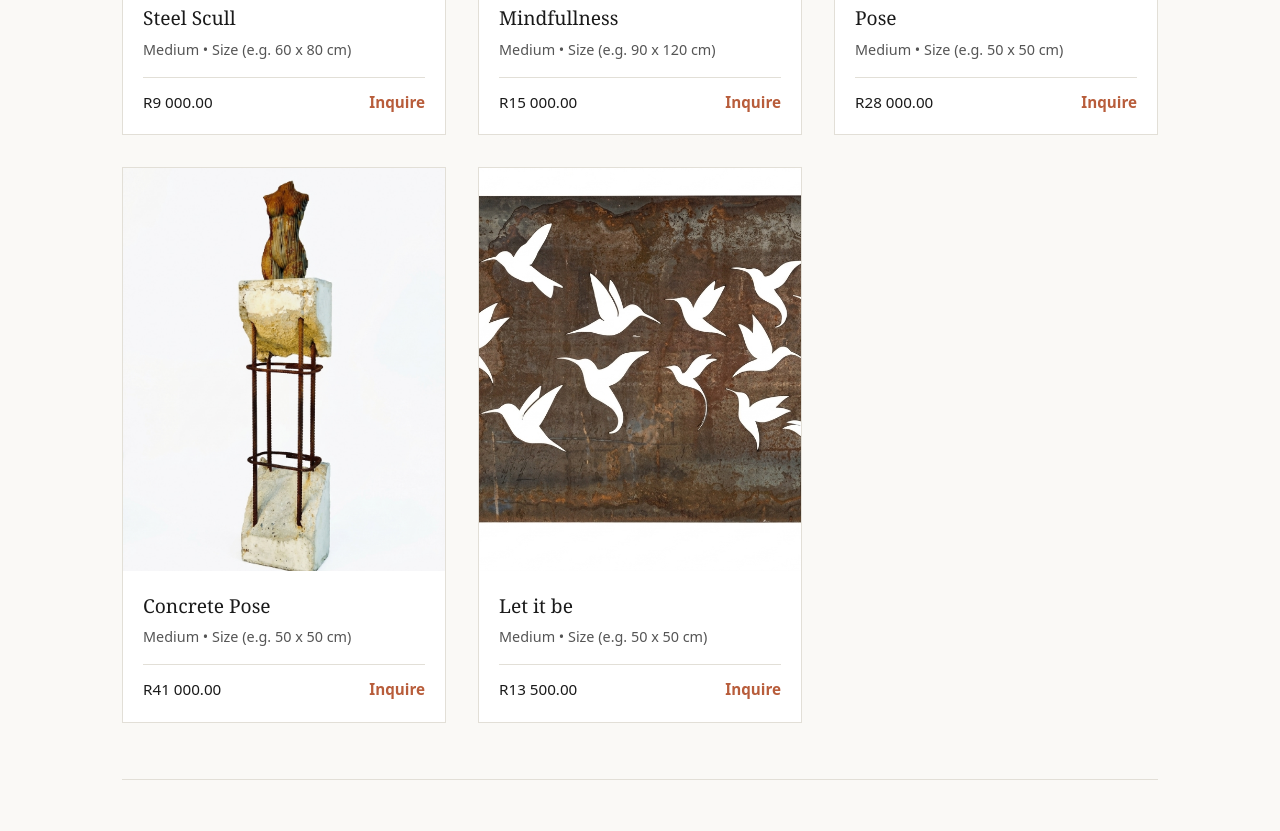
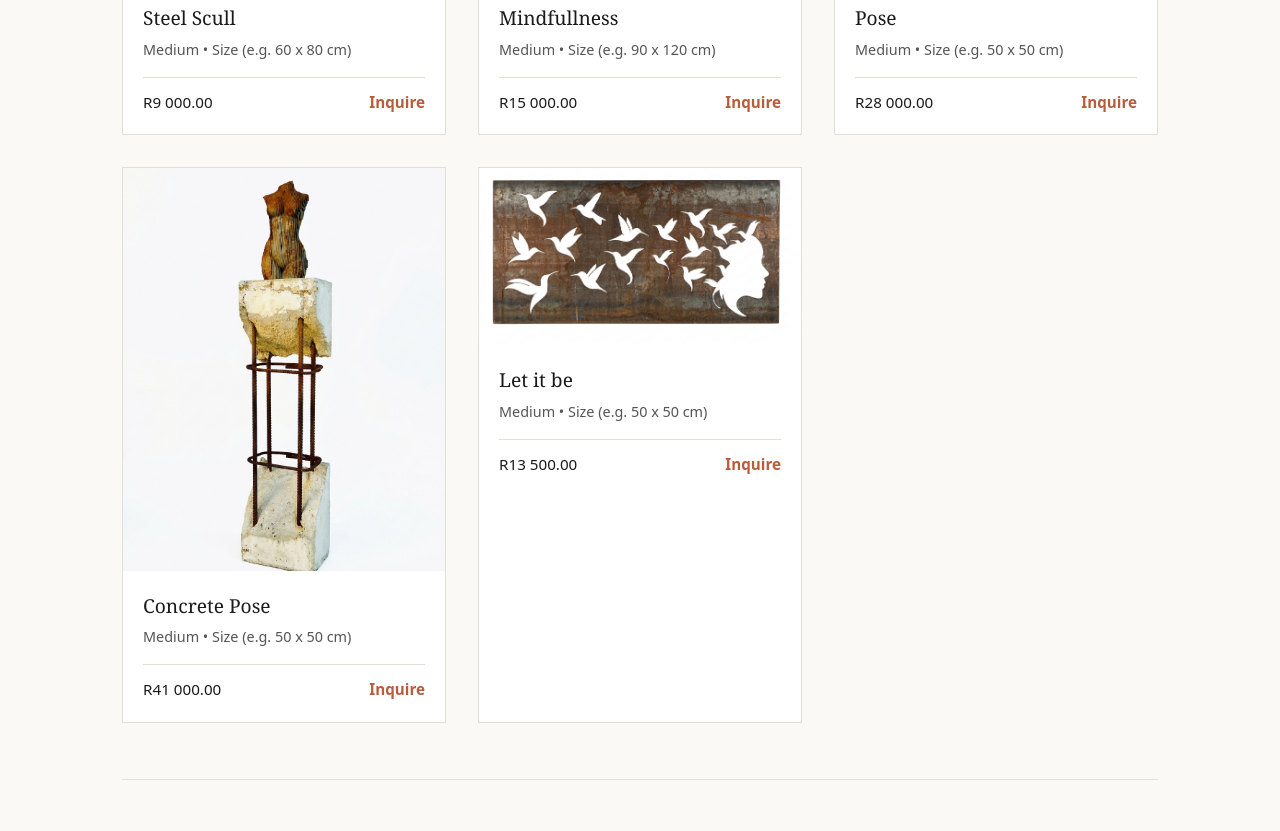
Before and after one commit to qwssolutions/BK-ARTS, a plain HTML site: page index.html in a window 1280 px wide. Shown: the part 1029-1860 px from the top of the page. Drawn offline with Linux system fonts and the light colour scheme.

Commit message:
Update index.html

```diff
--- a/index.html
+++ b/index.html
@@ -156,6 +156,12 @@
       background-color: #eae6df;
     }
 
+   /* Makes the 5th artwork card taller vertically to fit the full image */
+    .card.tall-card img {
+      aspect-ratio: auto;
+      height: auto;
+    }
+
     .card-body {
       padding: 1.25rem;
     }
@@ -227,7 +233,7 @@
    <header>
     <div class="nav-wrap">
       <a href="#" class="brand">
-        <img src="BK%20WEB/BKlogo.png" alt="BK Art Logo" />
+        <img src="BK%20WEB/BKlogo.jpg" alt="BK Art Logo" />
         <span>BK Art</span>
       </a>
       <nav>
@@ -304,15 +310,15 @@
           </div>
         </div>
 
-        <!-- ARTWORK ITEM 5 -->
-        <div class="card">
-          <img src="BK WEB/Hairbirddropout.jpg" alt="Artwork 5 Hair Drop" />
+               <!-- ARTWORK ITEM 5 -->
+        <div class="card tall-card">
+          <img src="BK%20WEB/Hairbirddropout.jpg" alt="Artwork 5 Hair Drop" />
           <div class="card-body">
             <div class="card-title">Let it be</div>
             <div class="card-details">Medium &bull; Size (e.g. 50 x 50 cm)</div>
             <div class="card-bottom">
               <span>R13 500.00</span>
-              <a href="mailto:you@://example.com: Artwork Title Three" class="link-accent">Inquire</a>
+              <a href="mailto:you@://example.com: Let it be" class="link-accent">Inquire</a>
             </div>
           </div>
         </div>
```
